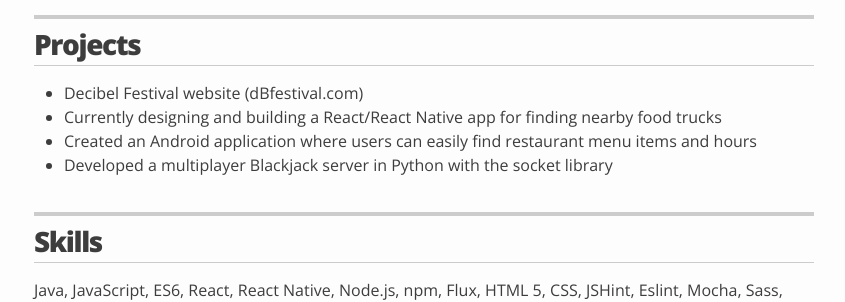
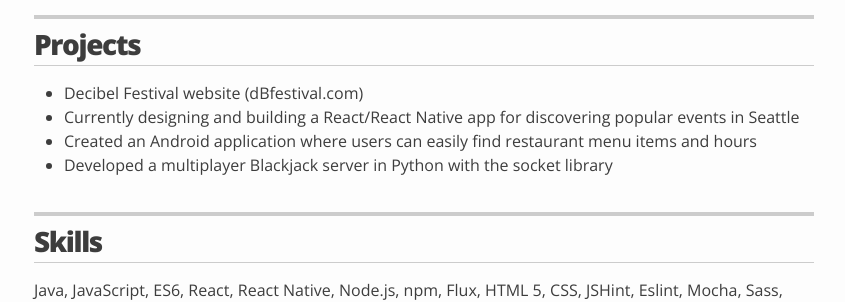
Before and after one commit to jordanranz/jordanranz.github.io, a Jekyll site: the page built from index.html, in a window 1280 px wide. Shown: the part 1061-1363 px from the top of the page, without its empty margins (216-1061 px from the left). Built offline with Jekyll 4.4.1, drawn with Linux system fonts in a browser that asks for light colours; nearby versions of some CDN libraries.

Commit message:
Modify projects

```diff
--- a/_includes/projects.html
+++ b/_includes/projects.html
@@ -3,7 +3,7 @@
 	<div class="content-entry">
 		<ul>
 			<li><a href="http://dbfestival.com/">Decibel Festival website (dBfestival.com)</a></li>
-			<li>Currently designing and building a React/React Native app for finding nearby food trucks</li>
+			<li>Currently designing and building a React/React Native app for discovering popular events in Seattle</li>
 			<li>Created an Android application where users can easily find restaurant menu items and hours</li>
 			<li>Developed a multiplayer Blackjack server in Python with the socket library</li>
 	</div>
```
Also changed, not shown: images/ME-big.png (added), 1 other file.
